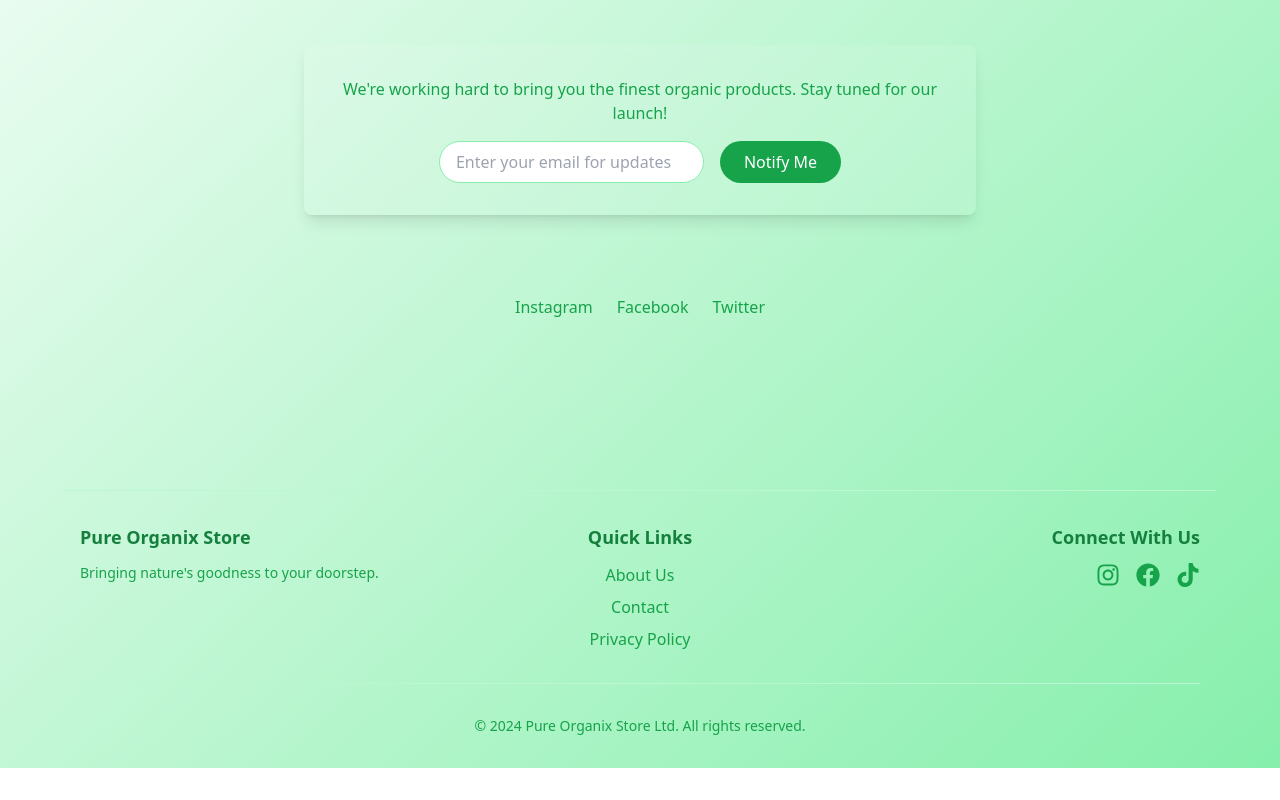
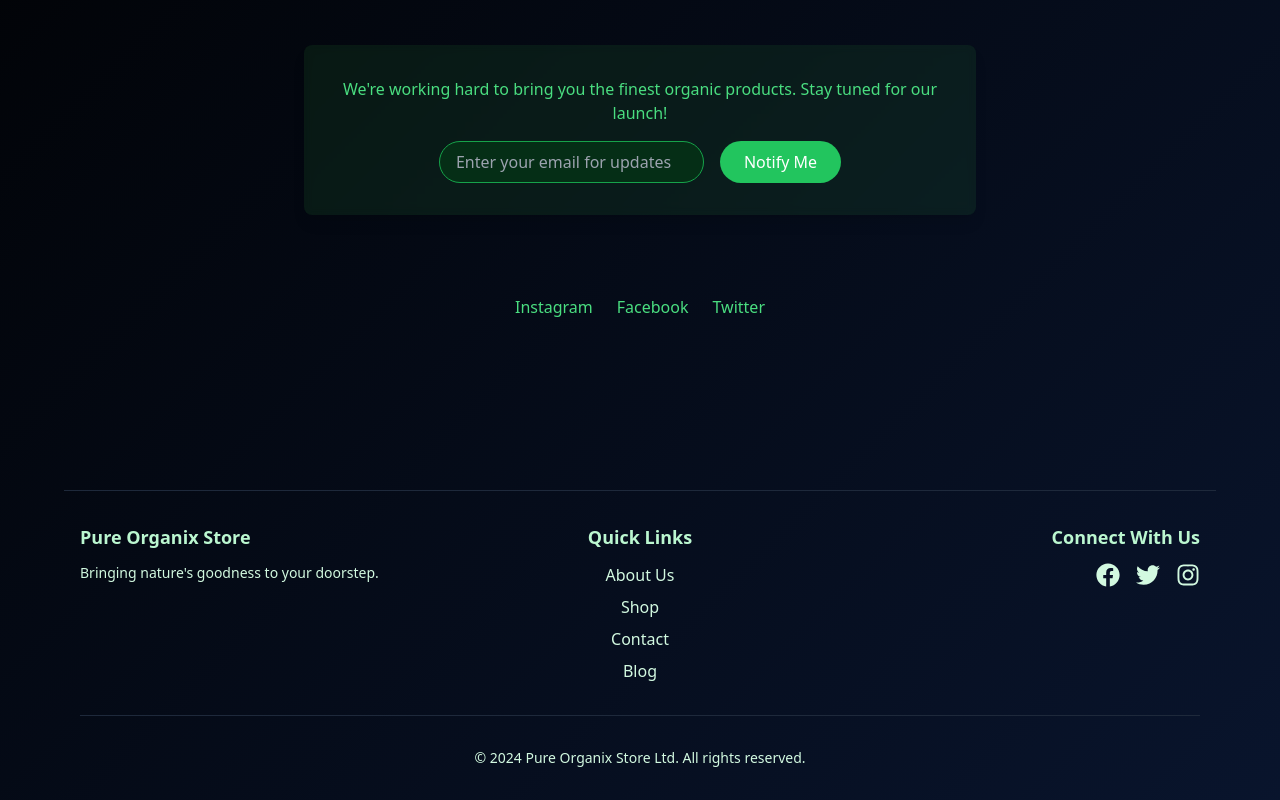
Before and after one commit to devdashk66/pureorganixstore, a Next.js app: page / in a window 1280 px wide. Shown: the part 455-1255 px from the top of the page. Before the commit the page ends 1223 px from the top, so only its background shows below. Built offline with nearby package versions, Linux system fonts and the light colour scheme.

Commit message:
fied colors

```diff
--- a/src/app/layout.js
+++ b/src/app/layout.js
@@ -1,18 +1,15 @@
 import CustomCursor from "@/components/CustomCursor";
 import Footer from "@/components/Footer";
 import NavBar from "@/components/Nav";
-import localFont from "next/font/local";
+import { Merriweather } from "next/font/google";
 import "./globals.css";
 
-const geistSans = localFont({
-  src: "./fonts/GeistVF.woff",
-  variable: "--font-geist-sans",
-  weight: "100 900",
-});
-const geistMono = localFont({
-  src: "./fonts/GeistMonoVF.woff",
-  variable: "--font-geist-mono",
-  weight: "100 900",
+// Import Merriweather Google Font
+const merriweather = Merriweather({
+  subsets: ["latin"],
+  variable: "--font-merriweather",
+  weight: ["300", "400", "700", "900"],
+  display: "swap",
 });
 
 export const metadata = {
@@ -31,9 +28,9 @@ export const metadata = {
 
 export default function RootLayout({ children }) {
   return (
-    <html lang="en" className="drk">
+    <html lang="en" className="dark">
       <body
-        className={`${geistSans.variable} ${geistMono.variable} antialiased bg-gradient-to-br from-white to-green-300 text-green-800 dark:from-[#000000] dark:to-[#0b1833c5] dark:text-green-200`}
+        className={`${merriweather.variable} antialiased bg-gradient-to-br from-green-50 to-green-300 text-green-800 dark:from-[#000000] dark:to-[#0b1833c5] dark:text-green-200`}
       >
         <NavBar />
         <CustomCursor />
--- a/src/components/Footer.jsx
+++ b/src/components/Footer.jsx
@@ -1,95 +1,84 @@
-import { FaFacebook, FaInstagram, FaTiktok } from "react-icons/fa";
+import Link from "next/link";
+import { FaFacebook, FaInstagram, FaTwitter } from "react-icons/fa";
 
 const Footer = () => {
   return (
-    <footer className="mt-16 w-full max-w-6xl mx-auto px-4 py-8 border-t border-green-200 dark:border-green-800">
+    <footer className="mt-16 w-full max-w-6xl mx-auto px-4 py-8 border-t">
       <div className="grid grid-cols-1 md:grid-cols-3 gap-8">
         {/* Company Info */}
         <div className="text-center md:text-left">
-          <h3 className="font-semibold text-lg text-green-700 dark:text-green-300 mb-3">
+          <h3 className="font-semibold text-lg text-heading-light dark:text-heading-dark mb-3">
             Pure Organix Store
           </h3>
-          <p className="text-green-600 dark:text-green-400 text-sm">
+          <p className="text-text-light dark:text-text-dark text-sm">
             Bringing nature&apos;s goodness to your doorstep.
           </p>
         </div>
 
         {/* Quick Links */}
         <div className="text-center">
-          <h3 className="font-semibold text-lg text-green-700 dark:text-green-300 mb-3">
+          <h3 className="font-semibold text-lg text-heading-light dark:text-heading-dark mb-3">
             Quick Links
           </h3>
           <div className="flex flex-col space-y-2">
-            <a
-              href="#"
-              className="text-green-600 hover:text-green-800 dark:text-green-400 dark:hover:text-green-200"
+            <Link
+              href="/about"
+              className="text-text-light dark:text-text-dark hover:text-primary dark:hover:text-primary-light"
             >
               About Us
-            </a>
-            <a
-              href="#"
-              className="text-green-600 hover:text-green-800 dark:text-green-400 dark:hover:text-green-200"
+            </Link>
+            <Link
+              href="/shop"
+              className="text-text-light dark:text-text-dark hover:text-primary dark:hover:text-primary-light"
+            >
+              Shop
+            </Link>
+            <Link
+              href="/contact"
+              className="text-text-light dark:text-text-dark hover:text-primary dark:hover:text-primary-light"
             >
               Contact
-            </a>
-            <a
-              href="#"
-              className="text-green-600 hover:text-green-800 dark:text-green-400 dark:hover:text-green-200"
+            </Link>
+            <Link
+              href="/blog"
+              className="text-text-light dark:text-text-dark hover:text-primary dark:hover:text-primary-light"
             >
-              Privacy Policy
-            </a>
+              Blog
+            </Link>
           </div>
         </div>
 
-        {/* Social Links - Updated Section */}
+        {/* Social Links */}
         <div className="text-center md:text-right">
-          <h3 className="font-semibold text-lg text-green-700 dark:text-green-300 mb-3">
+          <h3 className="font-semibold text-lg text-heading-light dark:text-heading-dark mb-3">
             Connect With Us
           </h3>
           <div className="flex justify-center md:justify-end space-x-4">
             <a
-              href="https://instagram.com/pureorganixstore"
-              target="_blank"
-              rel="noopener noreferrer"
-              className="text-green-600 hover:text-green-800 dark:text-green-400 dark:hover:text-green-200 relative group"
+              href="#"
+              className="text-text-light dark:text-text-dark hover:text-primary dark:hover:text-primary-light"
             >
-              <span className="sr-only">Instagram</span>
-              <FaInstagram className="h-6 w-6 relative z-10" />
-              <span className="absolute -top-10 left-1/2 -translate-x-1/2 bg-green-700 text-white text-xs px-2 py-1 rounded opacity-0 group-hover:opacity-100 transition-opacity duration-200 whitespace-nowrap z-20 pointer-events-none">
-                Follow us on Instagram
-              </span>
+              <FaFacebook className="h-6 w-6" />
             </a>
             <a
-              href="https://facebook.com/pureorganixstore"
-              target="_blank"
-              rel="noopener noreferrer"
-              className="text-green-600 hover:text-green-800 dark:text-green-400 dark:hover:text-green-200 relative group"
+              href="#"
+              className="text-text-light dark:text-text-dark hover:text-primary dark:hover:text-primary-light"
             >
-              <span className="sr-only">Facebook</span>
-              <FaFacebook className="h-6 w-6 relative z-10" />
-              <span className="absolute -top-10 left-1/2 -translate-x-1/2 bg-green-700 text-white text-xs px-2 py-1 rounded opacity-0 group-hover:opacity-100 transition-opacity duration-200 whitespace-nowrap z-20 pointer-events-none">
-                Like us on Facebook
-              </span>
+              <FaTwitter className="h-6 w-6" />
             </a>
             <a
-              href="https://tiktok.com/@pureorganixstore"
-              target="_blank"
-              rel="noopener noreferrer"
-              className="text-green-600 hover:text-green-800 dark:text-green-400 dark:hover:text-green-200 relative group"
+              href="#"
+              className="text-text-light dark:text-text-dark hover:text-primary dark:hover:text-primary-light"
             >
-              <span className="sr-only">TikTok</span>
-              <FaTiktok className="h-6 w-6 relative z-10" />
-              <span className="absolute -top-10 left-1/2 -translate-x-1/2 bg-green-700 text-white text-xs px-2 py-1 rounded opacity-0 group-hover:opacity-100 transition-opacity duration-200 whitespace-nowrap z-20 pointer-events-none">
-                Follow us on TikTok
-              </span>
+              <FaInstagram className="h-6 w-6" />
             </a>
           </div>
         </div>
       </div>
 
       {/* Copyright */}
-      <div className="text-center mt-8 pt-8 border-t border-green-200 dark:border-green-800">
-        <p className="text-sm text-green-600 dark:text-green-400">
+      <div className="text-center mt-8 pt-8 border-t">
+        <p className="text-sm text-text-light dark:text-text-dark">
           © {new Date().getFullYear()} Pure Organix Store Ltd. All rights
           reserved.
         </p>
--- a/src/components/Nav.jsx
+++ b/src/components/Nav.jsx
@@ -3,6 +3,7 @@ import Link from "next/link";
 import { useState } from "react";
 import { FaBars, FaLeaf } from "react-icons/fa6";
 import MobileMenu from "./MobileMenu";
+import ThemeSwitch from "./ThemeSwitch";
 
 const NavBar = () => {
   const [show, setShow] = useState(false);
@@ -12,11 +13,14 @@ const NavBar = () => {
   };
 
   return (
-    <nav className="container mx-auto py-3 ">
+    <nav className="container mx-auto py-3">
       <section className="flex items-center justify-between mx-6 relative border-b border-primary border-opacity-20">
         <Link className="py-1" href="/">
-          <FaLeaf className="w-12 h-12 text-primary dark:text-white" />
+          <FaLeaf className="w-12 h-12 text-primary dark:text-primary-light" />
         </Link>
+        <div className="opacity-0">
+          <ThemeSwitch />
+        </div>
         <div className="flex gap-3 items-center">
           <span className="uppercase text-primary tracking-widest">Menu</span>
           <button
@@ -24,9 +28,9 @@ const NavBar = () => {
             aria-expanded={show}
             aria-controls="mobile-menu"
             aria-label="Toggle navigation menu"
-            className="p-2 hover:bg-primary hover:bg-opacity-20 rounded-lg transition-colors dark:hover:bg-white dark:hover:bg-opacity-20 text-zinc-900 dark:text-white"
+            className="p-2 hover:bg-primary hover:bg-opacity-20 rounded-lg transition-colors dark:hover:bg-white dark:hover:bg-opacity-20 duration-300"
           >
-            <FaBars className="text-3xl dark:text-white " />
+            <FaBars className="text-3xl text-heading-light dark:text-heading-dark" />
           </button>
         </div>
       </section>
--- a/src/components/ThemeSwitch.jsx
+++ b/src/components/ThemeSwitch.jsx
@@ -4,7 +4,7 @@ import { useEffect, useState } from "react";
 import { HiOutlineMoon, HiOutlineSun } from "react-icons/hi";
 
 const ThemeSwitch = () => {
-  const [theme, setTheme] = useState("light");
+  const [theme, setTheme] = useState("dark");
   const spring = {
     type: "spring",
     stiffness: 700,
--- a/tailwind.config.js
+++ b/tailwind.config.js
@@ -19,6 +19,18 @@ module.exports = {
     extend: {
       colors: {
         primary: "#39b54a",
+        "primary-dark": "#2d8f3a",
+        "primary-light": "#4ac95b",
+        white: "#ffffff",
+        dark: "#1a1a1a",
+        heading: {
+          light: "#166534",
+          dark: "#bbf7d0",
+        },
+        text: {
+          light: "#15803d",
+          dark: "#d2f9e0",
+        },
         border: "hsl(var(--border))",
         input: "hsl(var(--input))",
         ring: "hsl(var(--ring))",
```
Also changed, not shown: src/components/MobileMenu.jsx (+5 -5 lines).
